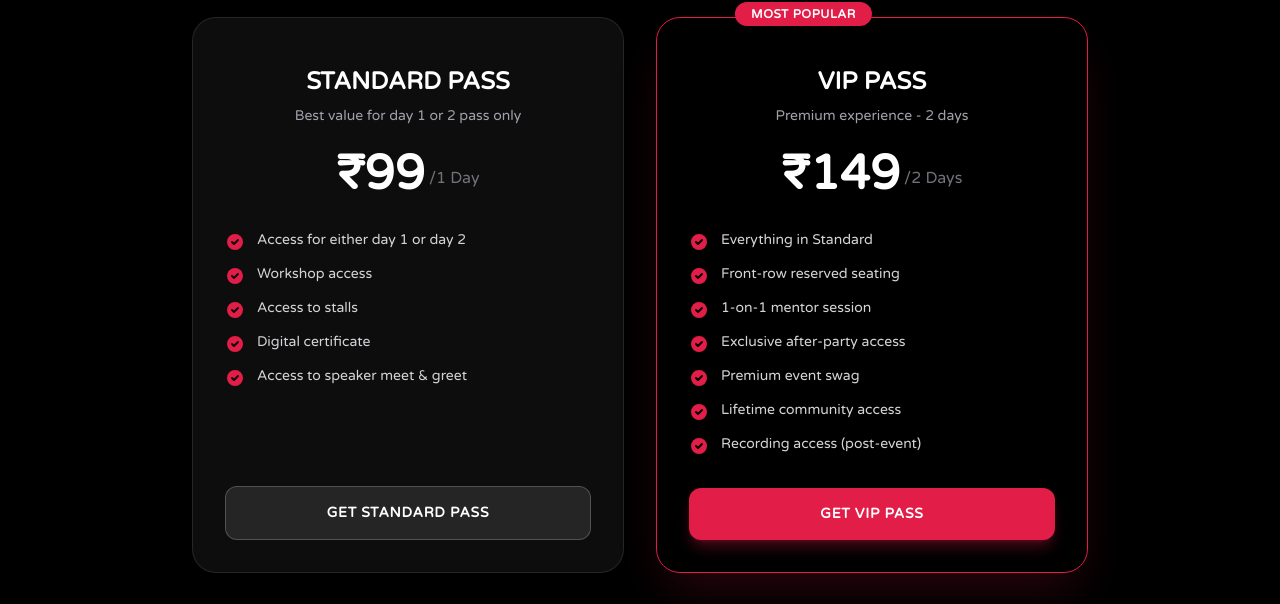
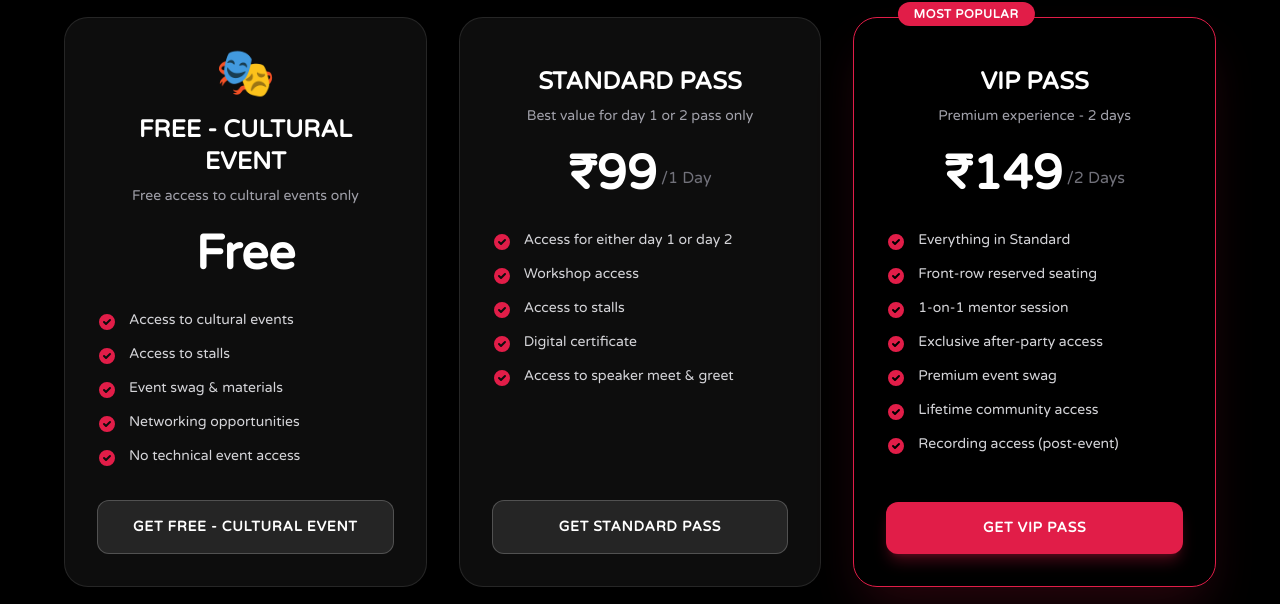
Before and after one commit to VickyKumarOfficial/LoveForAI, a React (Vite) app: page /pricing in a window 1280 px wide. Shown: the part 929-1533 px from the top of the page. Built offline with nearby package versions, Linux system fonts and the light colour scheme; no server answers.

Commit message:
Added the free version

```diff
--- a/components/Pricing.tsx
+++ b/components/Pricing.tsx
@@ -1,22 +1,22 @@
 import React from 'react';
 import { motion } from 'framer-motion';
 
-// Pricing plans configuration - Free plan commented out for production
+// Pricing plans configuration - Free plan for cultural events
 const plans = [
-  // {
-  //   title: "Early Bird",
-  //   price: "Free",
-  //   description: "Limited slots available",
-  //   features: [
-  //     "Full conference access",
-  //     "Access to all keynotes & panels",
-  //     "Networking opportunities",
-  //     "Event swag & materials",
-  //     "Lunch & refreshments included",
-  //   ],
-  //   icon: "⚡",
-  //   popular: false,
-  // },
+  {
+    title: "Free - Cultural Event",
+    price: "Free",
+    description: "Free access to cultural events only",
+    features: [
+      "Access to cultural events",
+      "Access to stalls",
+      "Event swag & materials",
+      "Networking opportunities",
+      "No technical event access",
+    ],
+    icon: "🎭",
+    popular: false,
+  },
   {
     title: "Standard Pass",
     price: "₹499",
@@ -94,7 +94,7 @@ export const Pricing: React.FC = () => {
           initial="hidden"
           whileInView="show"
           viewport={{ once: true }}
-          className="grid grid-cols-1 md:grid-cols-2 gap-8 max-w-5xl mx-auto"
+          className="grid grid-cols-1 md:grid-cols-3 gap-8 max-w-6xl mx-auto"
         >
           {plans.map((plan) => (
             <motion.div
--- a/pages/PricingPage.tsx
+++ b/pages/PricingPage.tsx
@@ -8,16 +8,20 @@ import { CustomCursor } from '../components/CustomCursor';
 import { SmoothScroll } from '../components/SmoothScroll';
 
 const plans = [
-  // {
-  //   title: "Basic Pass",
-  //   price: "Free",
-  //   description: "Limited accessibility",
-  //   features: [
-  //     "Access to stalls",
-  //   ],
-  //   icon: "",
-  //   popular: false,
-  // },
+  {
+    title: "Free - Cultural Event",
+    price: "Free",
+    description: "Free access to cultural events only",
+    features: [
+      "Access to cultural events",
+      "Access to stalls",
+      "Event swag & materials",
+      "Networking opportunities",
+      "No technical event access",
+    ],
+    icon: "🎭",
+    popular: false,
+  },
   {
     title: "Standard Pass",
     price: "₹99",
@@ -452,7 +456,7 @@ const PricingPage = () => {
                 },
               },
             }}
-            className="grid md:grid-cols-2 gap-8 max-w-4xl mx-auto"
+            className="grid md:grid-cols-3 gap-8 max-w-6xl mx-auto"
           >
             {plans.map((plan, index) => (
               <motion.div
```
